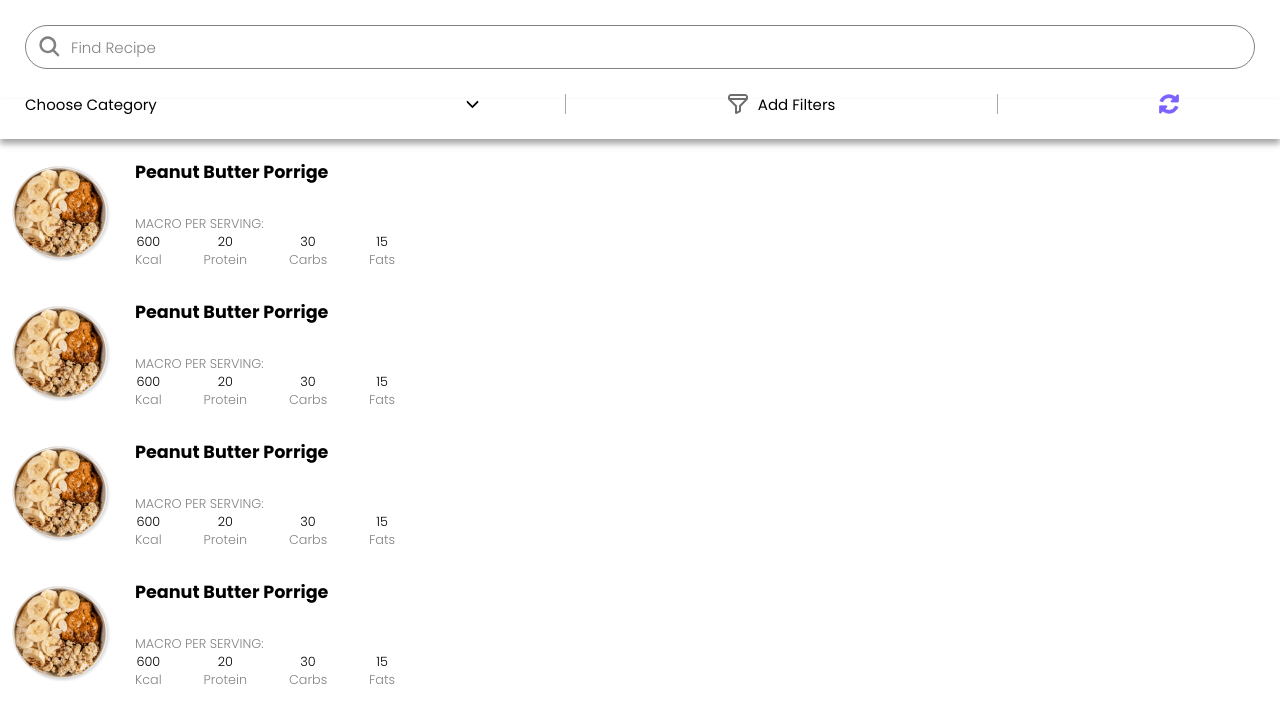
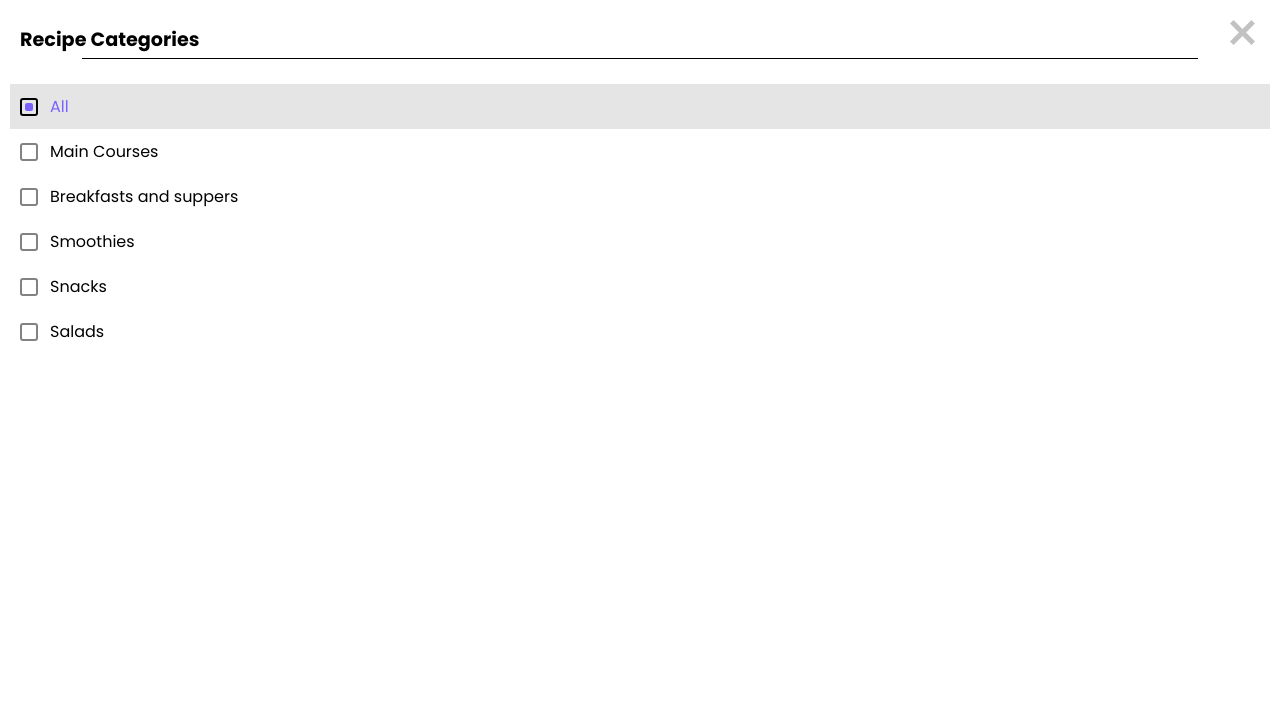
Before and after one commit to DawidKopys/find-recipe-app, a React app: page / in a window 1280 px wide. Shown: the top 723 px of the page. Built offline with nearby package versions, Linux system fonts and the light colour scheme.

```diff
--- a/src/FindRecipeApp.css
+++ b/src/FindRecipeApp.css
@@ -48,6 +48,10 @@
   width: 100vw;
   height: 100vh;
   background-color: white;
+}
+
+.modal-open {
+  display: block;
 }
 
 /* Recipe Categories modal */
--- a/src/FindRecipeApp.js
+++ b/src/FindRecipeApp.js
@@ -52,7 +52,7 @@
           );
         })}
       </section>
-      <section className='modal recipe-categories'>
+      <section className='modal modal-open recipe-categories'>
         <div className='recipe-categories-content'>
           <h2>Recipe Categories</h2>
           <button id='btn-exit' />
```
